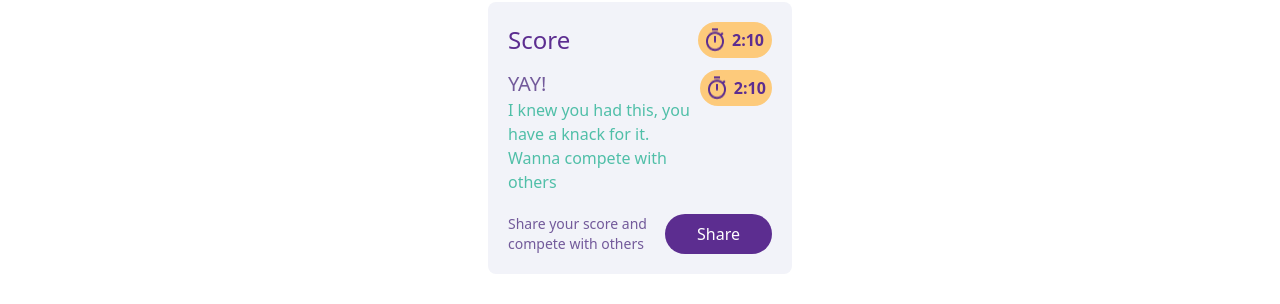
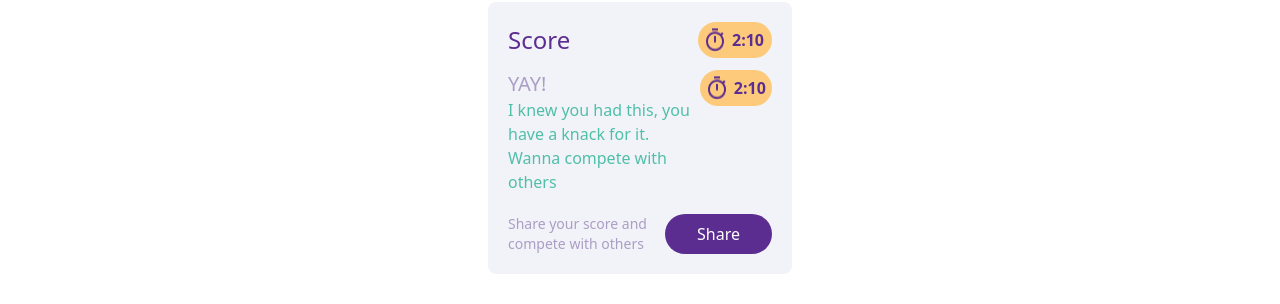
Before and after one commit to codevaam/word-le, a React (Create React App) app: page / in a window 1280 px wide. Shown: the part 384-688 px from the top of the page. Built offline with nearby package versions, Linux system fonts and the light colour scheme.

Commit message:
color changes

```diff
--- a/tailwind.config.js
+++ b/tailwind.config.js
@@ -4,7 +4,7 @@ module.exports = {
   theme: {
     colors: {
       blueberry: "#5C2D90",
-      blueberryLight: "rgba(65, 30, 118, 0.72)",
+      blueberryLight: "rgba(65, 30, 118, 0.4)",
       blueberryLight2: "#E8723D",
       white: "#fff",
       black: "#000",
```
